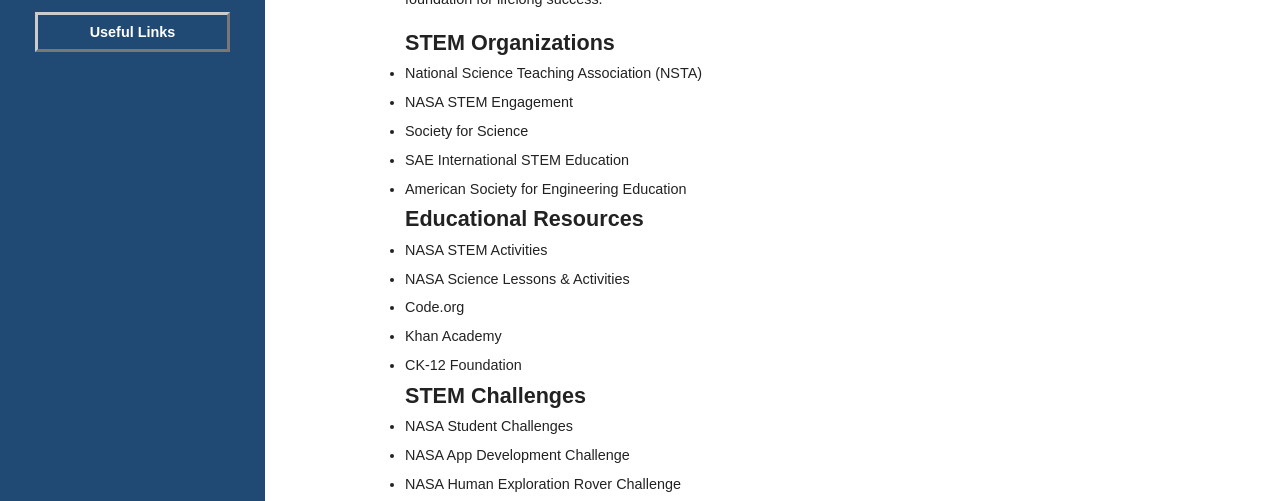
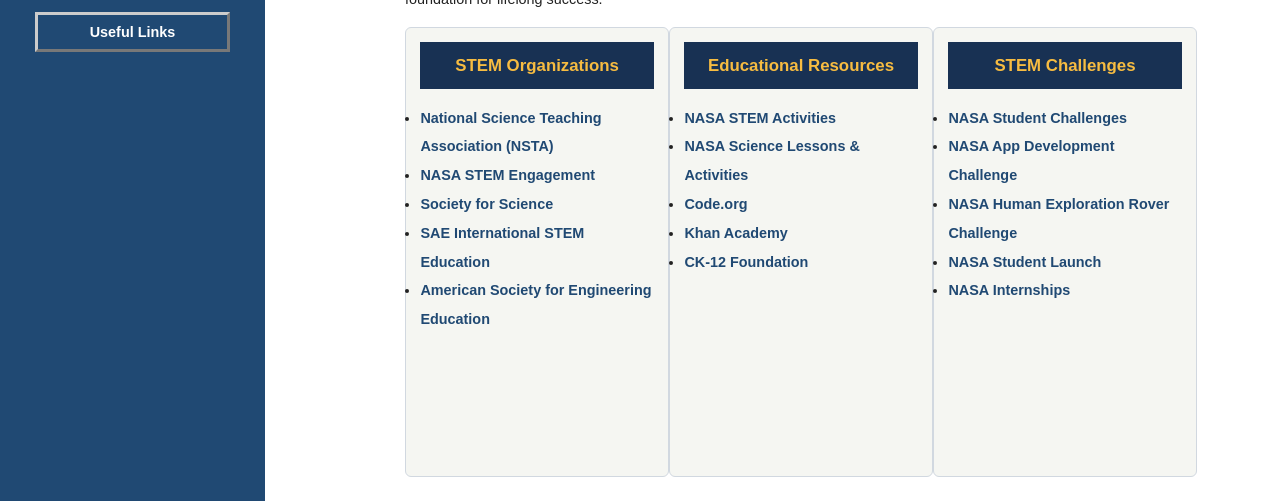
Before and after one commit to nidal2030/maxwell-scientific, a plain HTML site: page links.html in a window 1280 px wide. Shown: the part 289-790 px from the top of the page. Drawn offline with Linux system fonts and the light colour scheme.

Commit message:
Integrate Nidal's links.html styles into assets/css/maxwell.css
- Merge new links.html styling from nidal2030/maxwell-scientific@98dee3b
- Preserve existing v.06h compliance, testing, and verification updates
- Apply minor CSS fixes and keep stylesheet in assets/css/
- Update h3 to h2 elements from links.html for accessibility compliance
- Version bump to v.07h

Co-authored-by: nidal2030 <60453011+nidal2030@users.noreply.github.com>

```diff
--- a/assets/css/maxwell.css
+++ b/assets/css/maxwell.css
@@ -1,4 +1,4 @@
-/* CIS-1310-NET01 • COLLAB | maxwell.css v.06h | Leslie Berrie (berriel@dupage.edu) • Nidal Abu-shukhaidem (abu-shukhaidemn@dupage.edu) | CC0-1.0 */
+/* CIS-1310-NET01 • COLLAB | maxwell.css v.07h | Leslie Berrie (berriel@dupage.edu) • Nidal Abu-shukhaidem (abu-shukhaidemn@dupage.edu) | CC0-1.0 */
 
 /* 1. Reset and Base Styles */
 *,
@@ -647,7 +647,7 @@ textarea {
 
 .onehalf dt {
   background-color: #204973;
-  color: white;
+  color: #183153;
   padding: 0.5rem 0.75rem;
   margin-top: 1rem;
   border-left: 5px solid #f7bc41;
@@ -664,6 +664,38 @@ textarea {
   padding: 0.25em;
   font-weight: bold;
   margin-top: 0.75em;
+}
+
+/* links page styles */
+
+.onethird {
+  float: left;
+  width: 33%;
+  padding: 1em;
+  background-color: #f5f6f2;
+  border: 1px solid #d1d8e0;
+  border-radius: 6px;
+  min-height: 450px;
+}
+
+.onethird h2 {
+  background-color: #183153;
+  color: #f7bc41;
+  padding: 0.75rem 1rem;
+  margin-bottom: 1rem;
+  text-align: center;
+  /* Turned into h2 heading for accessiblity compliance—test font size */
+  font-size: 1.17rem;
+}
+
+.onethird a {
+  color: #204973;
+  font-weight: bold;
+}
+
+.onethird a:hover {
+  color: #f7bc41;
+  text-decoration: underline;
 }
 
 /* ==========================================================================
```
